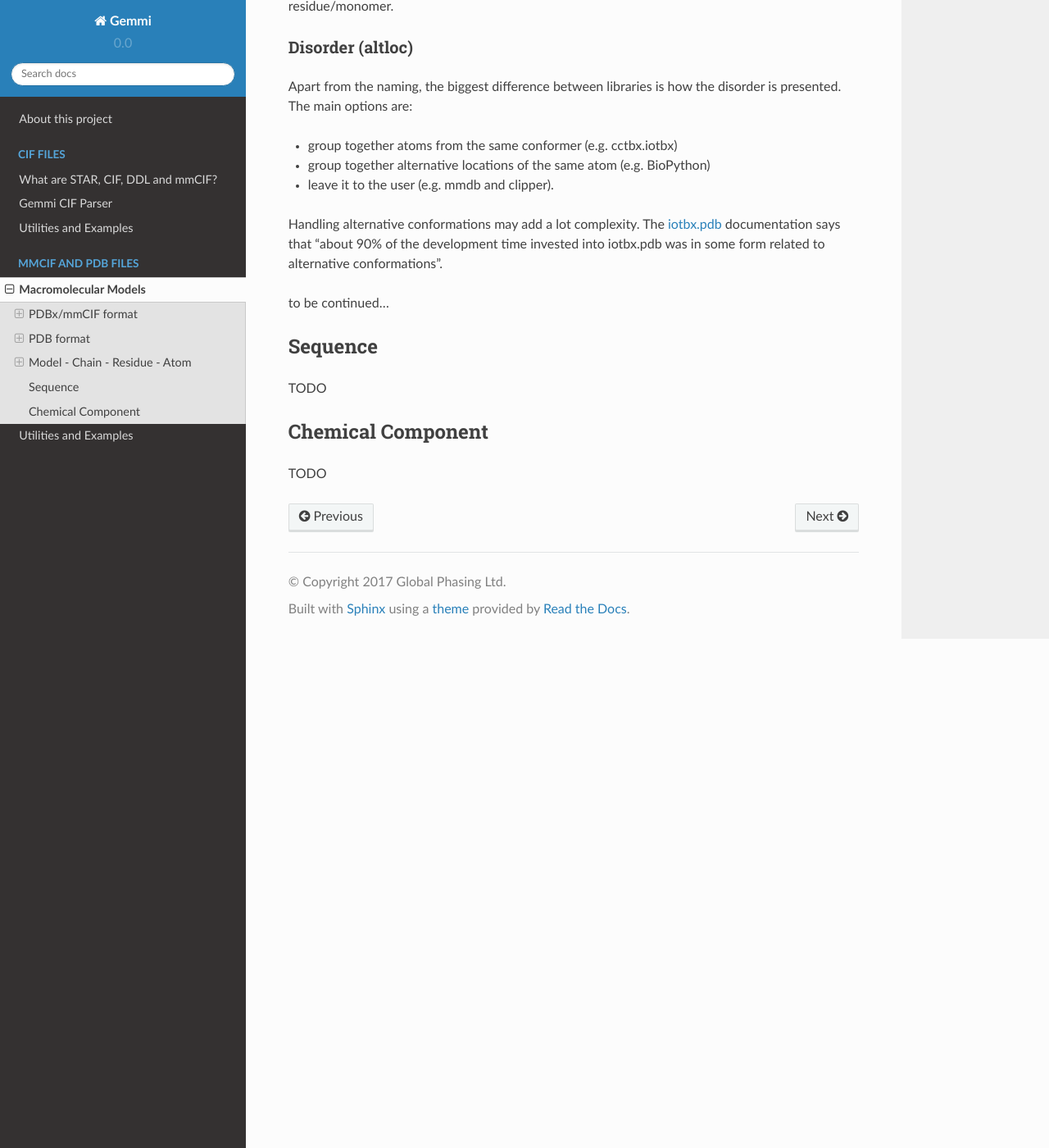
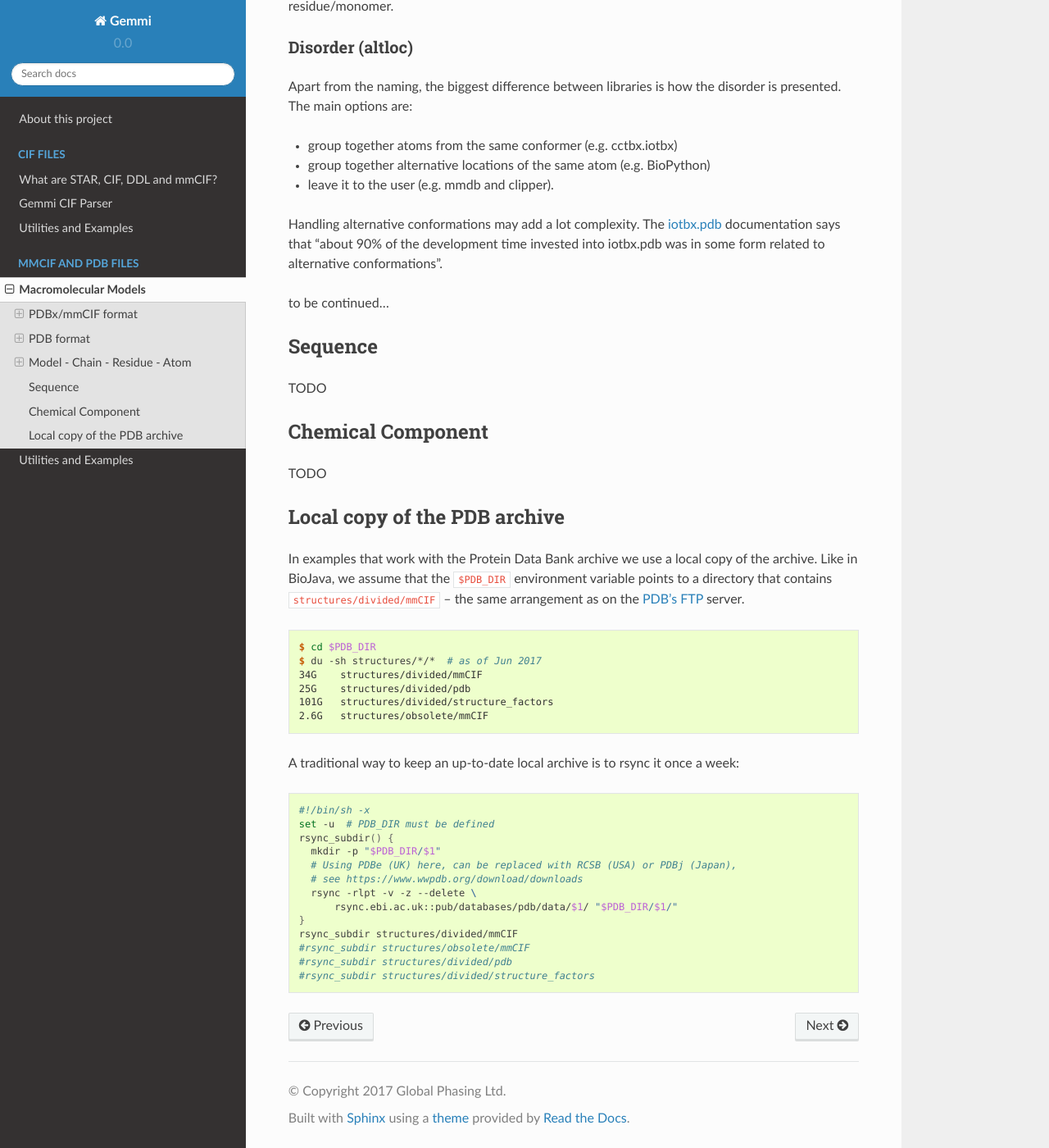
Before and after one commit to project-gemmi/gemmi, a Sphinx documentation site: the page built from docs/mmcif.rst, in a window 1280 px wide and 1400 px high, scrolled down 3067 px. Shown: the whole window at 82% size. Built offline with Sphinx 7.4.7 and the Read the Docs theme 2.0.0, drawn with Linux system fonts in a browser that asks for light colours.

Commit message:
docs: Local copy of the PDB archive

```diff
--- a/docs/mmcif.rst
+++ b/docs/mmcif.rst
@@ -205,3 +205,41 @@ Chemical Component
 ==================
 
 TODO
+
+Local copy of the PDB archive
+=============================
+
+In examples that work with the Protein Data Bank archive
+we use a local copy of the archive. Like in BioJava,
+we assume that the ``$PDB_DIR`` environment variable
+points to a directory that contains ``structures/divided/mmCIF`` -- the same
+arrangement as on the
+`PDB's FTP <ftp://ftp.wwpdb.org/pub/pdb/data/structures/>`_ server.
+
+.. code-block:: console
+
+    $ cd $PDB_DIR
+    $ du -sh structures/*/*  # as of Jun 2017
+    34G    structures/divided/mmCIF
+    25G    structures/divided/pdb
+    101G   structures/divided/structure_factors
+    2.6G   structures/obsolete/mmCIF
+
+A traditional way to keep an up-to-date local archive is to rsync it
+once a week:
+
+.. code-block:: shell
+
+    #!/bin/sh -x
+    set -u  # PDB_DIR must be defined
+    rsync_subdir() {
+      mkdir -p "$PDB_DIR/$1"
+      # Using PDBe (UK) here, can be replaced with RCSB (USA) or PDBj (Japan),
+      # see https://www.wwpdb.org/download/downloads
+      rsync -rlpt -v -z --delete \
+	  rsync.ebi.ac.uk::pub/databases/pdb/data/$1/ "$PDB_DIR/$1/"
+    }
+    rsync_subdir structures/divided/mmCIF
+    #rsync_subdir structures/obsolete/mmCIF
+    #rsync_subdir structures/divided/pdb
+    #rsync_subdir structures/divided/structure_factors
```
